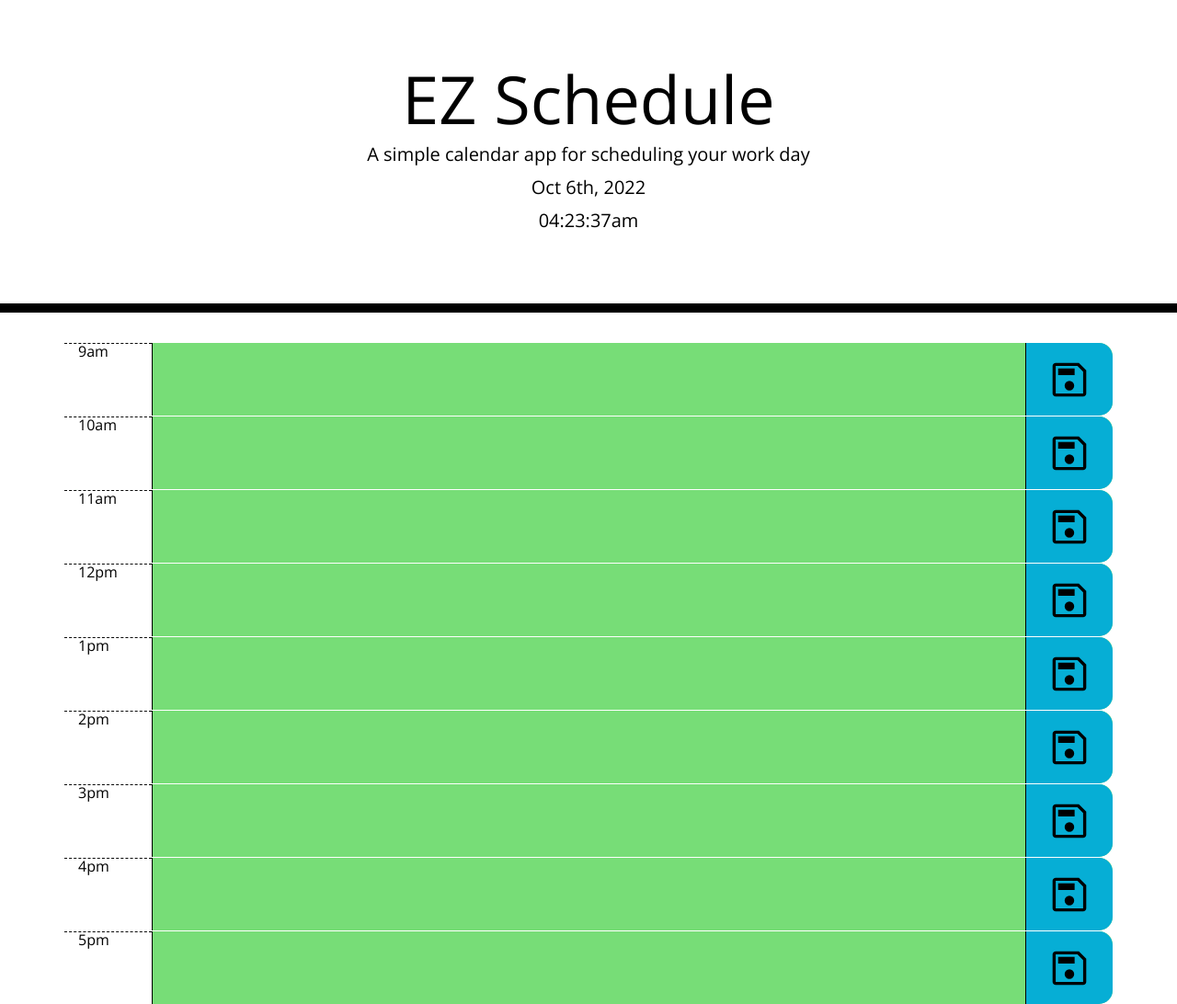
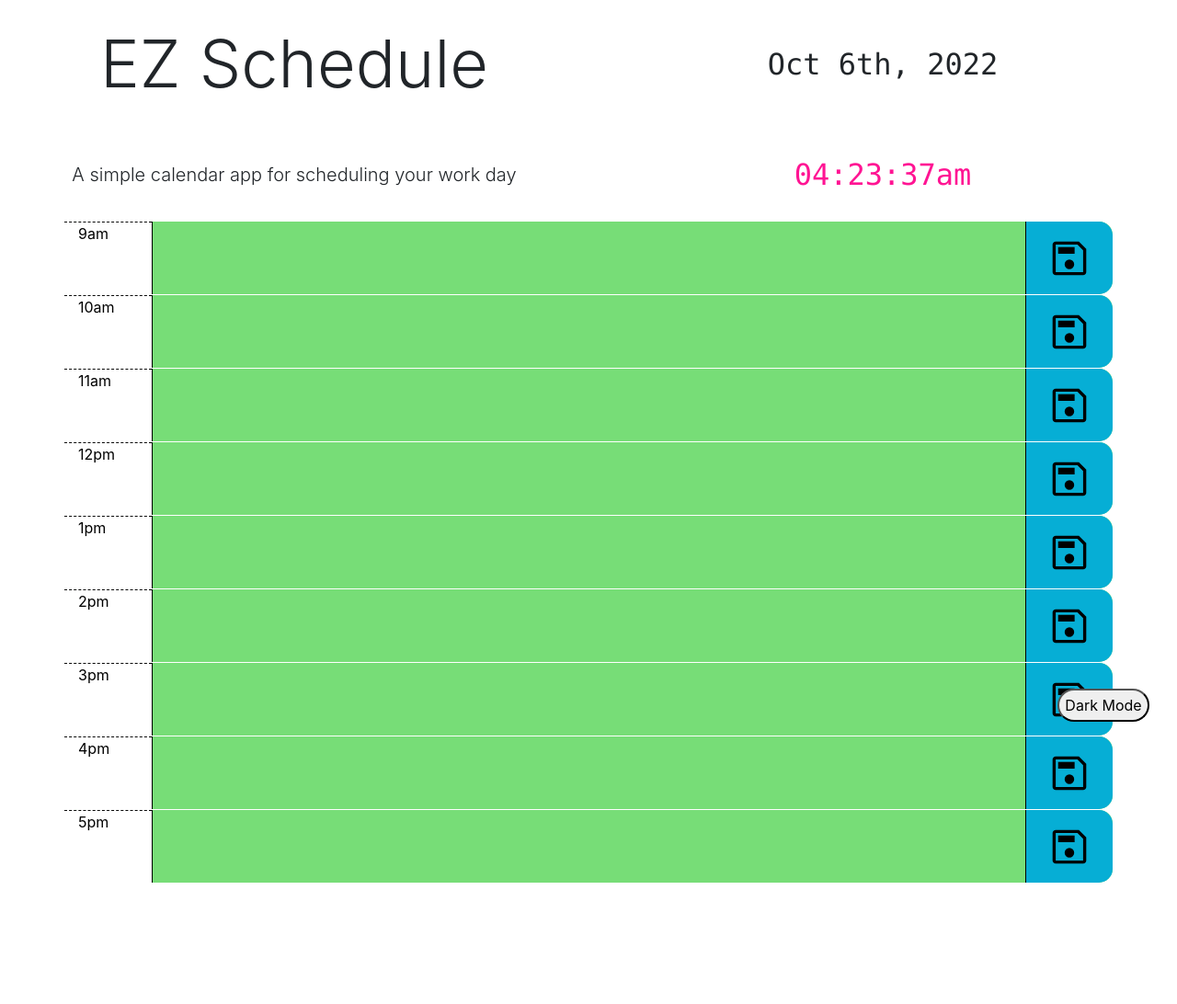
Before and after one commit to joerdixon/ez-schedule, a plain HTML site: page index.html in a window 1280 px wide. Shown: the whole page at 92% size. After the commit the page ends 960 px from the top, so only its background shows below. Drawn offline with nearby package versions, Linux system fonts and the light colour scheme.

Commit message:
added dark mode and other style changes

```diff
--- a/assets/scripts/script.js
+++ b/assets/scripts/script.js
@@ -2,6 +2,7 @@
 // The current hour represented as a number (military time).
 var currentHour = Number(moment().format("H"));
 var saveButton = $("img");
+var darkmode = false;
 
 // FUNCTIONS
 // Iterates 9 times where i is the hour we are checking, adjusts the color for each accordingly.
@@ -53,3 +54,23 @@ loadTodo();
 saveButton.on("click", saveTodo)
 
 // Lines of executable code: 30;
+
+// DARKMODE
+
+var themeSwitch = $("#theme-switch");
+themeSwitch.on("click", function() {
+    // Body
+    if (!darkmode) {
+        $("body").css("background-color", "black");
+        $("h1, p, div").css("color", "white");
+        $("div .hour").css("background-color", "black");
+        $("button").text("Light Mode");
+        darkmode = true;
+    } else {
+        $("body").css("background-color", "white");
+        $("h1, p, div").css("color", "black");
+        $("div .hour").css("background-color", "white");
+        $("button").text("Dark Mode");
+        darkmode = false;
+    }
+})
--- a/assets/styles/style.css
+++ b/assets/styles/style.css
@@ -1,10 +1,8 @@
-body {
-    font-family: 'Open Sans', sans-serif;
-    font-size: 16px;
-    line-height: 1;
-  }
+* {
+    transition: all .8s ease-in-out;
+}
 
-  textarea{
+textarea {
     background: transparent;
     border: none;
     resize: none;
@@ -76,5 +74,40 @@ body {
   /* Save Button Hover Effect */
   .saveBtn img:hover {
     width: 160%;
-    transition: all .3s ease-in-out;
+    transition: all 2s ease-in-out;
   }
+
+#theme-switch {
+    /* Position */
+    position: fixed;
+    bottom: 15px;
+    right: 30px;
+    padding: .5vh .5vw;
+    /* Deco */
+    border-radius: 30px;
+}
+
+#jumbotron {
+    display: flex;
+    justify-content: space-evenly;
+    flex-wrap: wrap;
+    height: 30vh;
+}
+
+#jumbotron p, #jumbotron h1 {
+    width: 50%;
+    height: auto;
+    margin-top: auto;
+    margin-bottom: auto;
+}
+
+#current-time {
+    font-family: "lucida console";
+    font-size: 2rem;
+    color: deeppink;
+}
+
+#current-day {
+    font-family: "lucida console";
+    font-size: 2rem;
+}
--- a/index.html
+++ b/index.html
@@ -19,11 +19,11 @@
     <title>EZ Schedule</title>
   </head>
   <body>
-    <header class="jumbotron text-center">
-      <h1 class="display-3">EZ Schedule</h1>
-      <p class="lead">A simple calendar app for scheduling your work day</p>
-      <p id="current-day" class="lead"></p>
-      <p id="current-time" class="lead"></p>
+    <header class="text-center" id='jumbotron'>
+        <h1 class="display-3">EZ Schedule</h1>
+        <p id="current-day" class="lead"></p>
+        <p class="lead">A simple calendar app for scheduling your work day</p>
+        <p id="current-time" class="lead"></p>
     </header>
     <div class="container">
       <!-- 9am -->
@@ -81,6 +81,7 @@
         <div class='col-1 saveBtn'><img src="./assets/images/save-icon.svg"></div>
       </div>
     </div>
+    <button id="theme-switch">Dark Mode</button>
     <script src="https://code.jquery.com/jquery-3.4.1.min.js"></script>
     <script src="https://cdnjs.cloudflare.com/ajax/libs/moment.js/2.24.0/moment.min.js"></script>
     <script src='./assets/scripts/script.js'></script>
```
